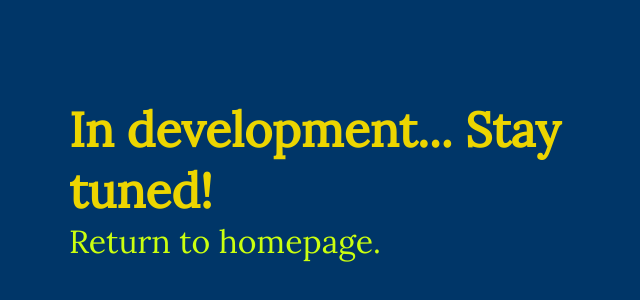
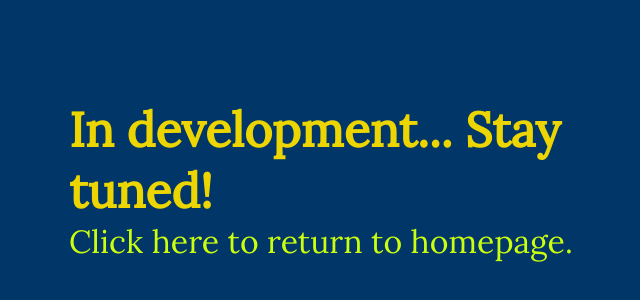
Before and after one commit to grrrrnt/personal-website, a React (Create React App) app: page /blog in a window 1280 px wide. Shown: the part 220-520 px from the top of the page, without its empty margins (251-891 px from the left). Built offline with nearby package versions, Linux system fonts and the light colour scheme; a web font is replaced by a local one.

Commit message:
Updated blog message

```diff
--- a/src/blog/Blog.css
+++ b/src/blog/Blog.css
@@ -15,7 +15,6 @@
     height: 80vh;
 }
 
-
 .in-development {
     position: absolute;
     top: 50%;
@@ -23,5 +22,4 @@
     transform: translate(-50%, -50%);
     font-size: 4vh;
     color: rgb(236, 213, 0);
-
 }
--- a/src/blog/Blog.jsx
+++ b/src/blog/Blog.jsx
@@ -7,7 +7,7 @@ const Intro = () => {
             <div className="empty-space-for-navbar" />
             <div className="in-development">
                 <h2>In development... Stay tuned!</h2>
-                <Link to="/">Return to homepage.</Link>
+                <Link to="/">Click here to return to homepage.</Link>
             </div>
             <div className="blog-wrapper">
             </div>
```
